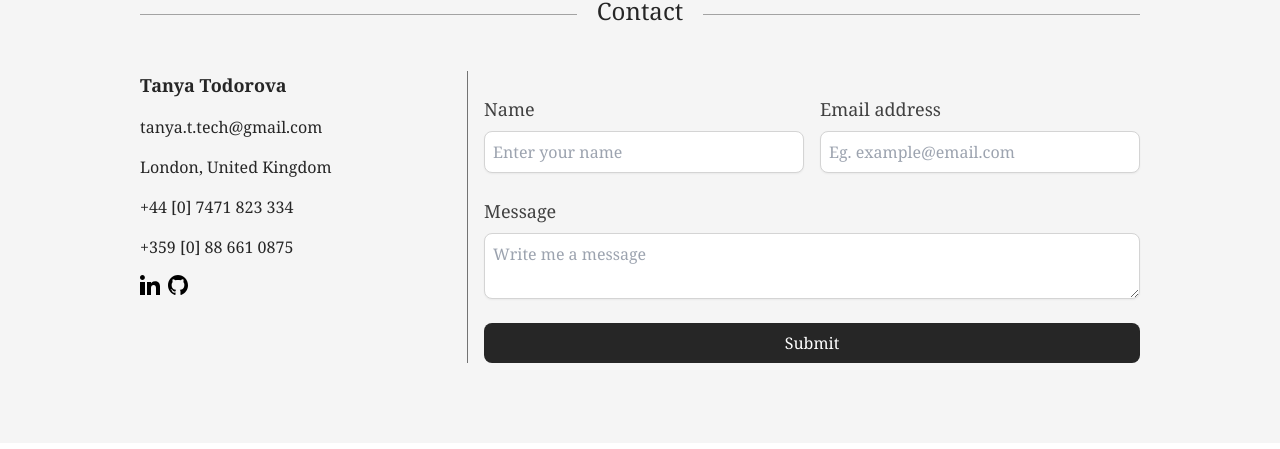
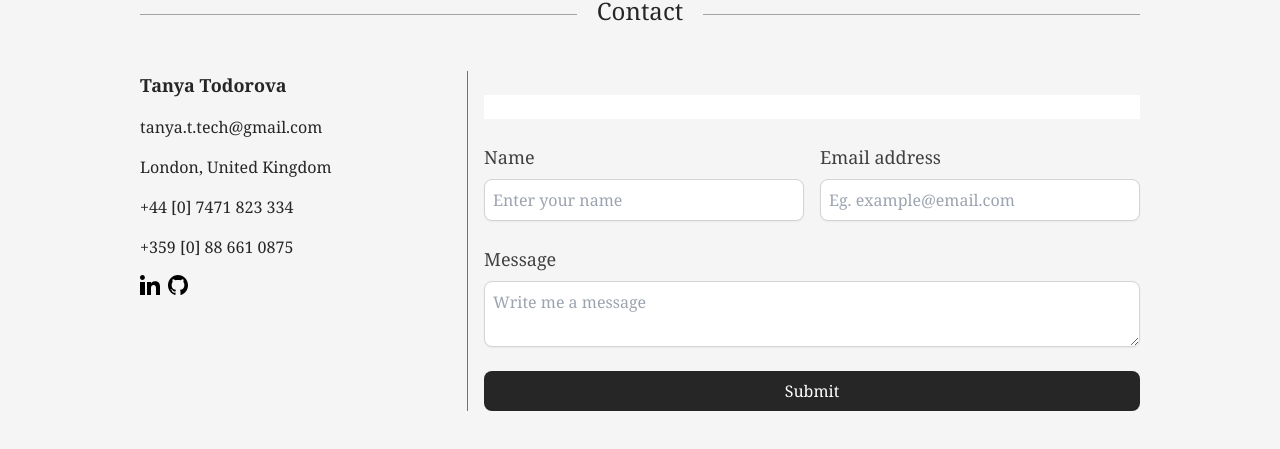
Before and after one commit to tansi-banansi/personal-website, a React (Create React App) app: page / in a window 1280 px wide. Shown: the part 3728-4177 px from the top of the page. Built offline with nearby package versions, Linux system fonts and the light colour scheme.

Commit message:
new form

```diff
--- a/src/components/Form.js
+++ b/src/components/Form.js
@@ -8,15 +8,16 @@ const Form = ({ formState, handleChange, handleSubmit }) => {
       data-netlify="true"
       netlify-honeypot="bot-field"
       onSubmit={handleSubmit}
-      className="flex flex-col space-y-6"
-    >
-      <input type="hidden" name="form-name" value="contact" />
-      <p className="hidden">
-        <label>Don’t fill this out: <input name="bot-field" onChange={handleChange} /></label>
-      </p>
+      className="flex flex-col space-y-6">
+
+
+      <input type="hidden" name="form-name" value="contact"/>
+      <input type="hiddne" name="bot-field" />
+
+
       <div className="flex flex-col space-y-4 md:space-y-0 md:flex-row md:space-x-4">
         <div className="flex flex-col space-y-2 flex-1">
-          <label htmlFor="name" className="text-lg font-medium text-neutral-700 dark:text-neutral-300">
+          <label for="name" className="text-lg font-medium text-neutral-700 dark:text-neutral-300">
             Name
           </label>
           <input
@@ -32,7 +33,7 @@ const Form = ({ formState, handleChange, handleSubmit }) => {
         </div>
 
         <div className="flex flex-col space-y-2 flex-1">
-          <label htmlFor="email" className="text-lg font-medium text-neutral-700 dark:text-neutral-300">
+          <label for="email" className="text-lg font-medium text-neutral-700 dark:text-neutral-300">
             Email address
           </label>
           <input
--- a/src/containers/FormContainer.js
+++ b/src/containers/FormContainer.js
@@ -7,7 +7,10 @@ const FormContainer = () => {
 
   const handleChange = (e) => {
     const { name, value } = e.target;
-    setFormState({ ...formState, [name]: value });
+    setFormState((prevState) => ({
+      ...prevState,
+      [name]: value
+    }));
   };
 
   const handleSubmit = (e) => {
```
